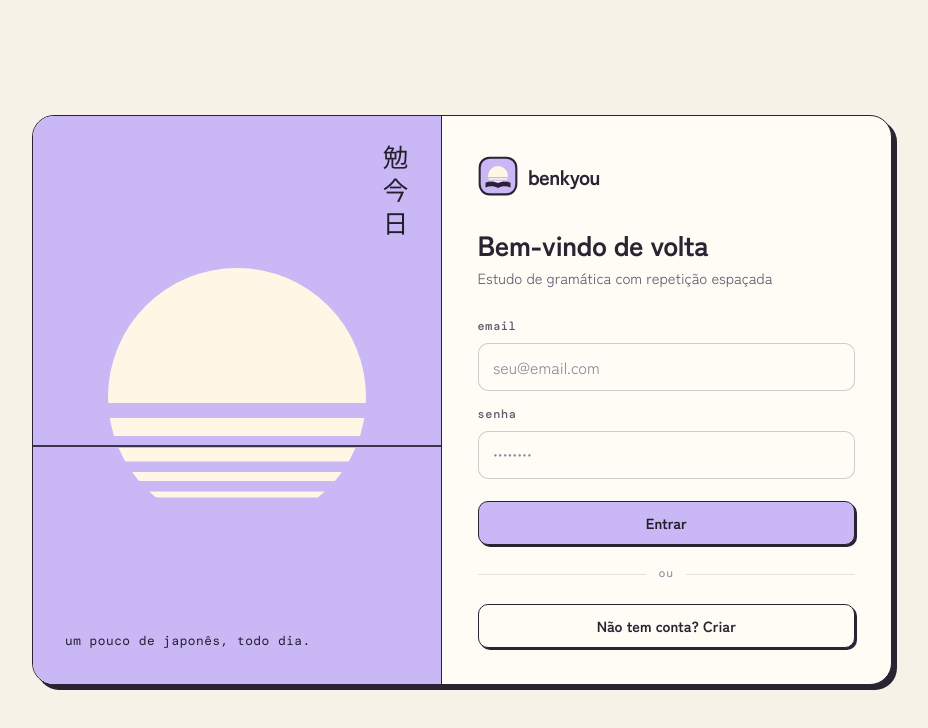
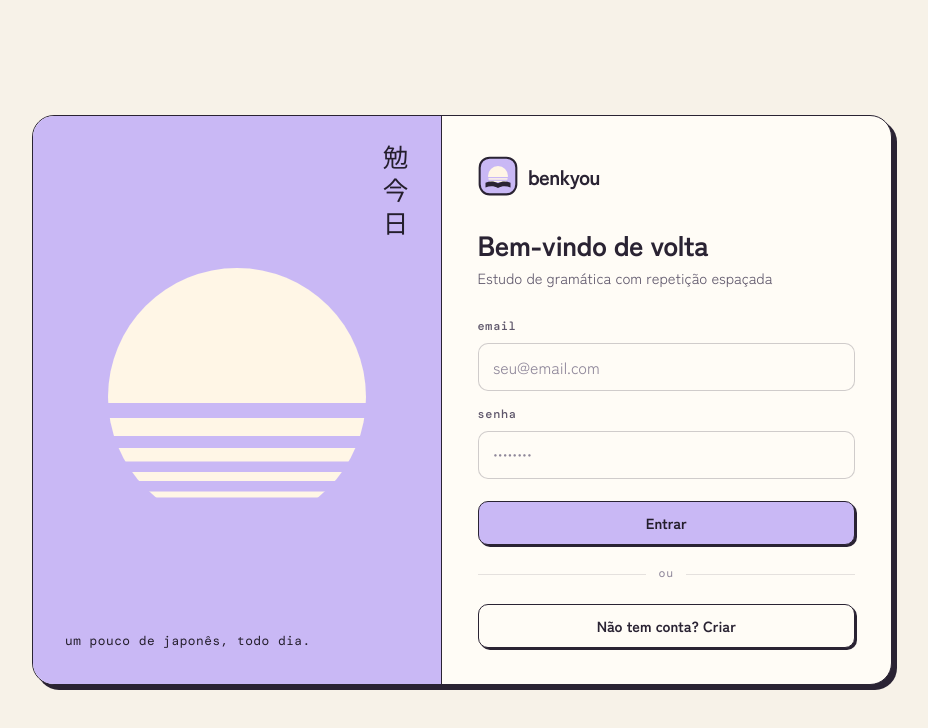
Before and after one commit to MagaseAiko/Benkyou, a React (Vite) app: page /login in a window 1280 px wide. Shown: the top 728 px of the page, without its empty margins (178-1106 px from the left). Built offline with nearby package versions, Linux system fonts and the light colour scheme; no server answers; a web font is replaced by a local one.

Commit message:
review: Remoção da linha preta na tela de login

```diff
--- a/src/pages/LoginPage.css
+++ b/src/pages/LoginPage.css
@@ -36,17 +36,6 @@
   border-right: 1.5px solid var(--edge);
   color: var(--on-pastel);
   overflow: hidden;
-}
-
-.login-art::after {
-  content: '';
-  position: absolute;
-  left: 0;
-  right: 0;
-  top: 58%;
-  height: 1.5px;
-  background: var(--on-pastel);
-  opacity: 0.85;
 }
 
 .login-art__sun {
@@ -168,10 +157,6 @@
     border-bottom: 1.5px solid var(--edge);
   }
 
-  .login-art::after {
-    top: 70%;
-  }
-
   .login-art__sun {
     top: 70%;
     width: 150px;
```
